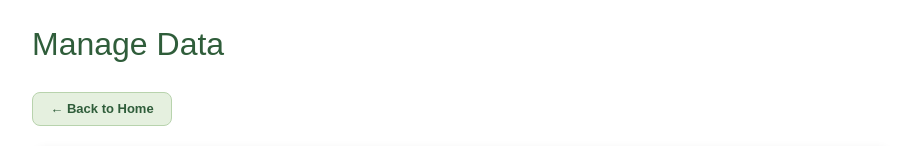
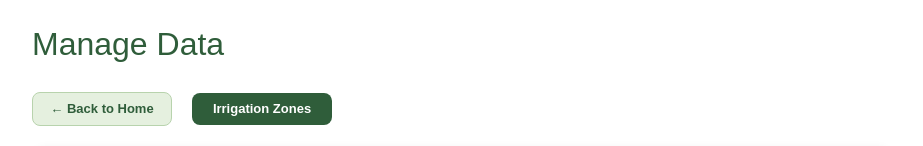
Before and after one commit to keecsung0204/garden-manager-app, a Next.js app: page /admin/master-data in a window 1280 px wide. Shown: the top 146 px of the page, without its empty margins (178-1101 px from the left). Built offline with nearby package versions, Linux system fonts and the light colour scheme; no server answers; the database is empty.

Commit message:
Move irrigation zones under manage data

```diff
--- a/app/admin/master-data/page.tsx
+++ b/app/admin/master-data/page.tsx
@@ -21,6 +21,10 @@ export default async function MasterDataPage() {
       <div className="page-actions">
         <Link href="/" className="link-button secondary">
           ← Back to Home
+        </Link>
+
+        <Link href="/irrigation-zones" className="link-button">
+            Irrigation Zones
         </Link>
       </div>
 
--- a/app/page.tsx
+++ b/app/page.tsx
@@ -80,11 +80,6 @@ export default async function Home({
         <Link href="/plants/new" className="link-button">
           Add New Plant
         </Link>
-
-        <Link href="/irrigation-zones" className="link-button secondary">
-          Irrigation Zones
-        </Link>
-
         <Link href="/admin/master-data" className="link-button secondary">
           Manage Data
         </Link>
```
